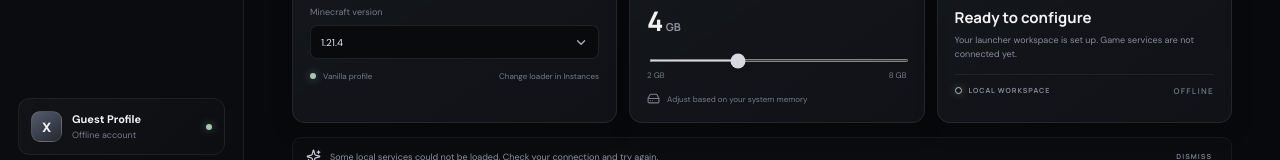
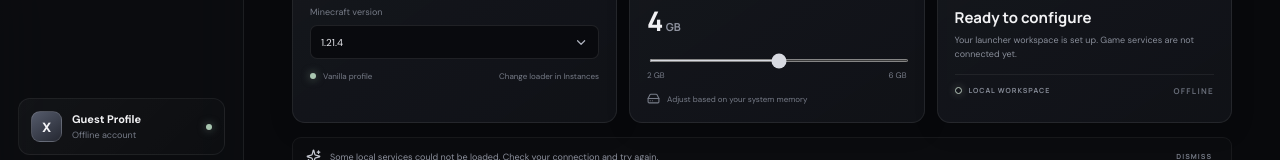
Before and after one commit to anajoo858-dot/crescent-client, a React (Vite) app: page / in a window 1280 px wide. Shown: the part 604-764 px from the top of the page. Built offline with nearby package versions, Linux system fonts and the light colour scheme.

Commit message:
ui: cap memory allocation at 6 GB

```diff
--- a/src/renderer/src/App.tsx
+++ b/src/renderer/src/App.tsx
@@ -159,8 +159,8 @@ function App() {
               <div className="panel ram-panel">
                 <div className="panel-top"><div className="panel-icon"><Cpu size={17} /></div><span>MEMORY ALLOCATION</span><span className="panel-status">TUNING</span></div>
                 <div className="ram-value">{ram}<small> GB</small></div>
-                <input aria-label="Memory allocation" type="range" min="2" max="8" step="1" value={ram} onChange={e => { const value = Number(e.target.value); setRam(value); void window.crescent?.saveSettings({ ramGb: value }).catch(() => setNotice("Could not save RAM settings.")); }} />
-                <div className="range-labels"><span>2 GB</span><span>8 GB</span></div>
+                <input aria-label="Memory allocation" type="range" min="2" max="6" step="1" value={ram} onChange={e => { const value = Number(e.target.value); setRam(value); void window.crescent?.saveSettings({ ramGb: value }).catch(() => setNotice("Could not save RAM settings.")); }} />
+                <div className="range-labels"><span>2 GB</span><span>6 GB</span></div>
                 <div className="panel-foot"><HardDrive size={13} /> Adjust based on your system memory</div>
               </div>
 
```
